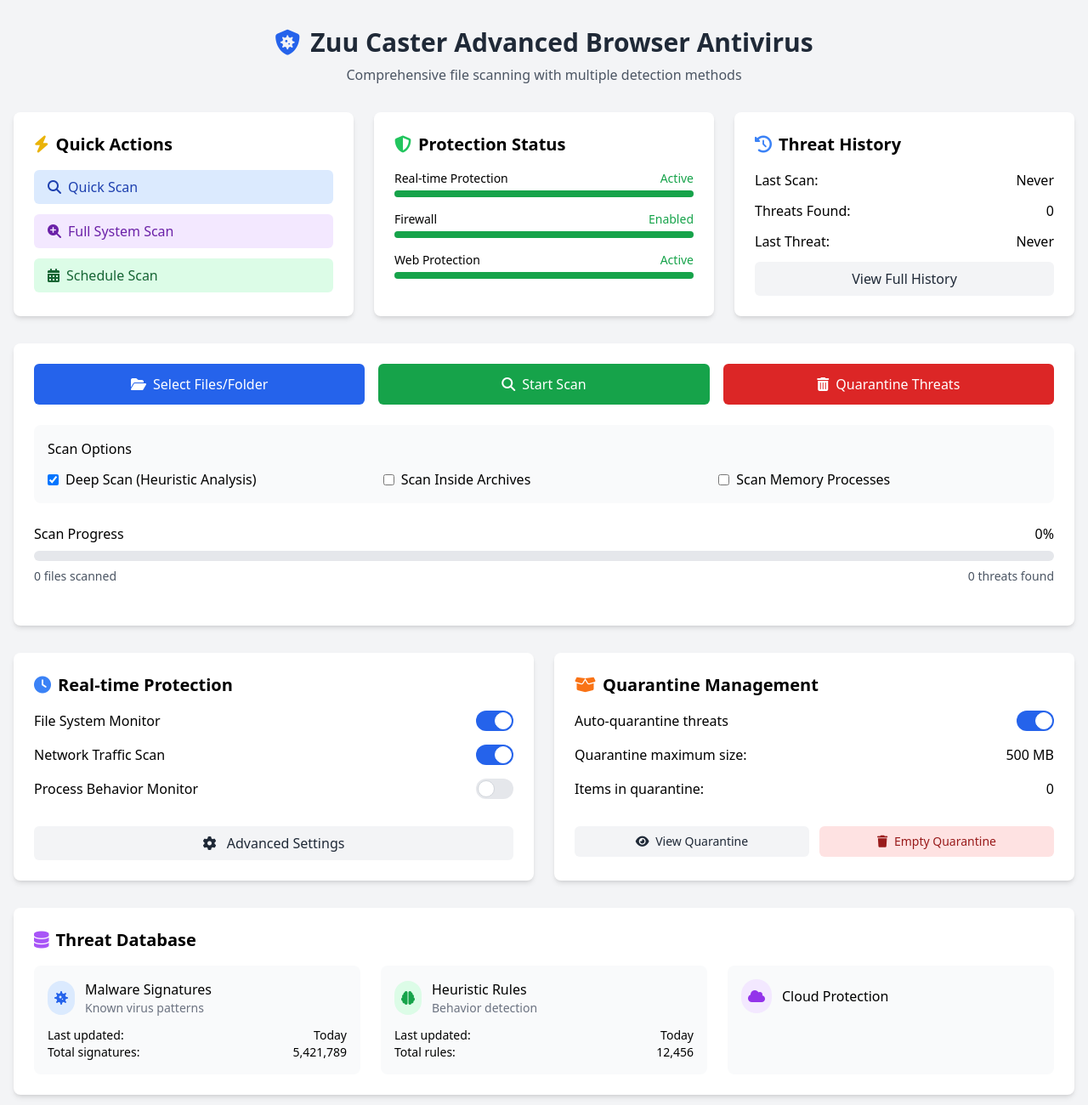
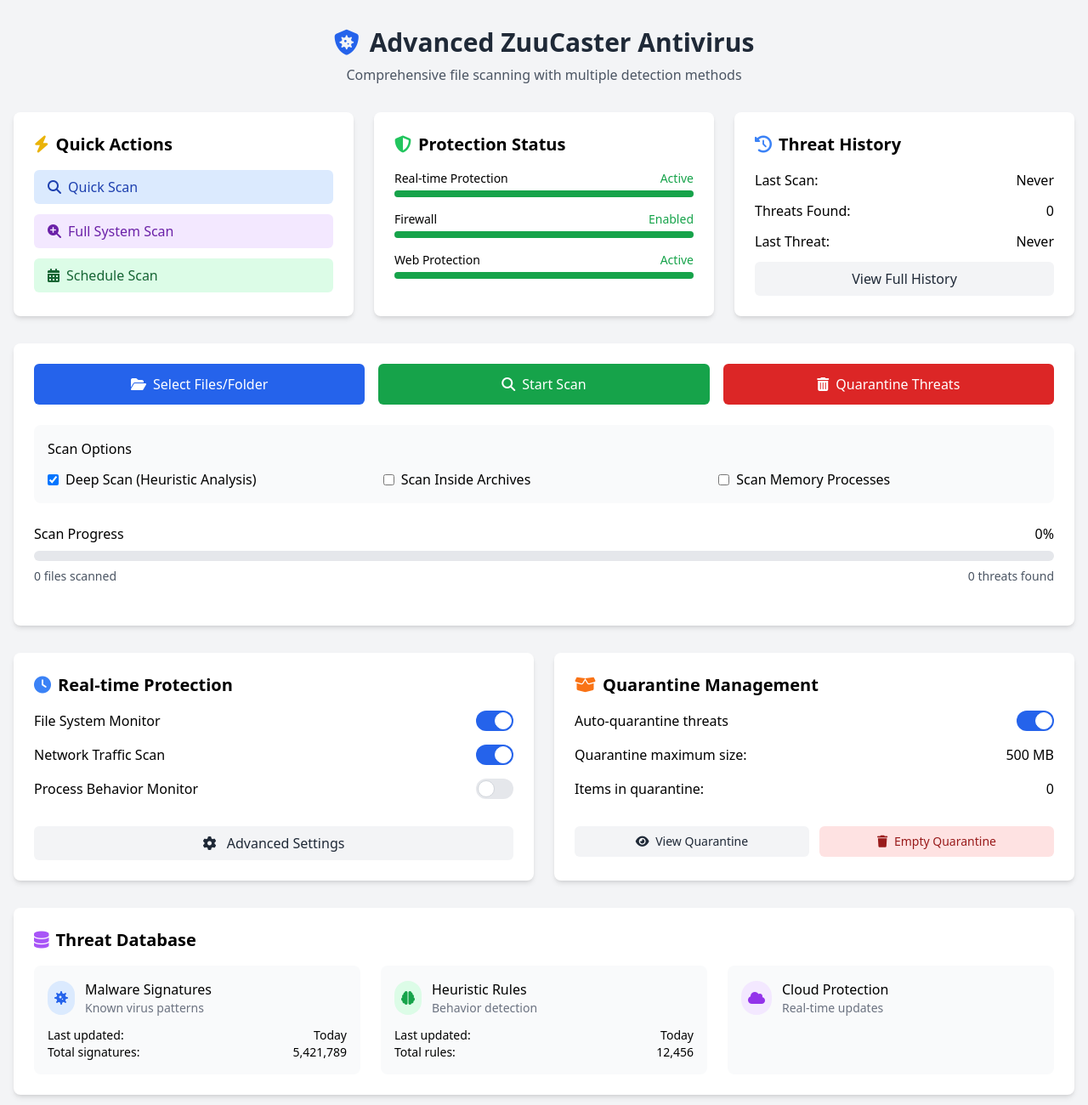
Before and after one commit to mobilesrepair/realtime, a plain HTML site: page index.html in a window 1280 px wide. Shown: the whole page at 85% size. Drawn offline with nearby package versions, Linux system fonts and the light colour scheme.

Commit message:
Update index.html

```diff
--- a/index.html
+++ b/index.html
@@ -3,7 +3,7 @@
 <head>
     <meta charset="UTF-8">
     <meta name="viewport" content="width=device-width, initial-scale=1.0">
-    <title>Zuu Caster Advanced Browser Antivirus</title>
+    <title>Advanced ZuuCaster Antivirus</title>
     <script src="https://cdn.tailwindcss.com"></script>
     <link rel="stylesheet" href="https://cdnjs.cloudflare.com/ajax/libs/font-awesome/6.4.0/css/all.min.css">
     <style>
@@ -24,7 +24,7 @@
         <div class="text-center mb-8">
             <h1 class="text-3xl font-bold text-gray-800 mb-2 flex items-center justify-center">
                 <i class="fas fa-shield-virus text-blue-600 mr-3"></i>
-                Zuu Caster Advanced Browser Antivirus
+                Advanced ZuuCaster Antivirus
             </h1>
             <p class="text-gray-600">Comprehensive file scanning with multiple detection methods</p>
         </div>
@@ -310,4 +310,4 @@
                         </div>
                         <div>
                             <div class="font-medium">Cloud Protection</div>
-                            <div class="text-sm text-gray-500">
+                            <div class="text-sm text-gray-500">Real-time updates</div
```
